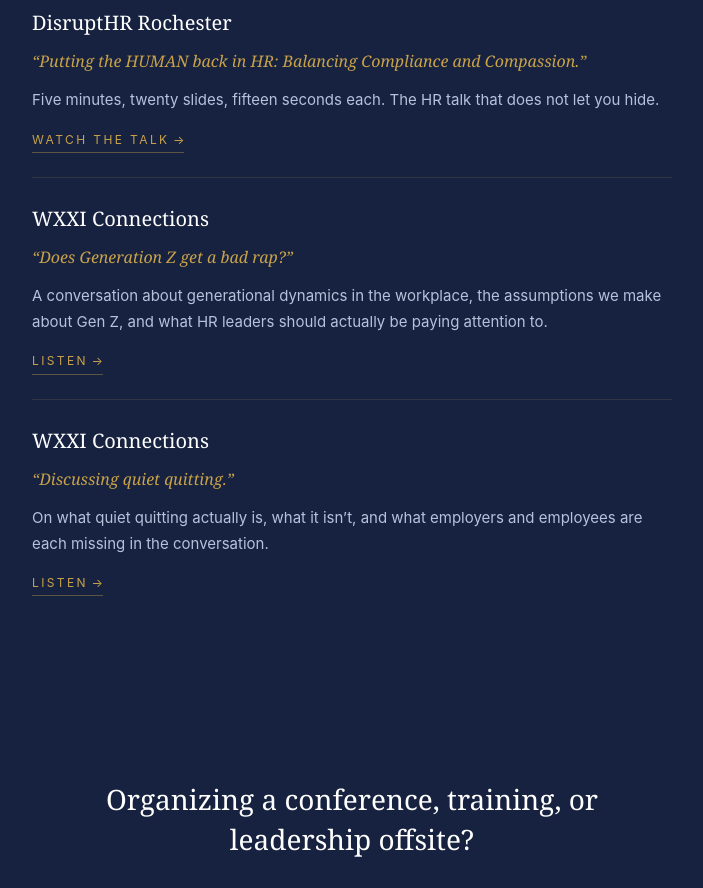
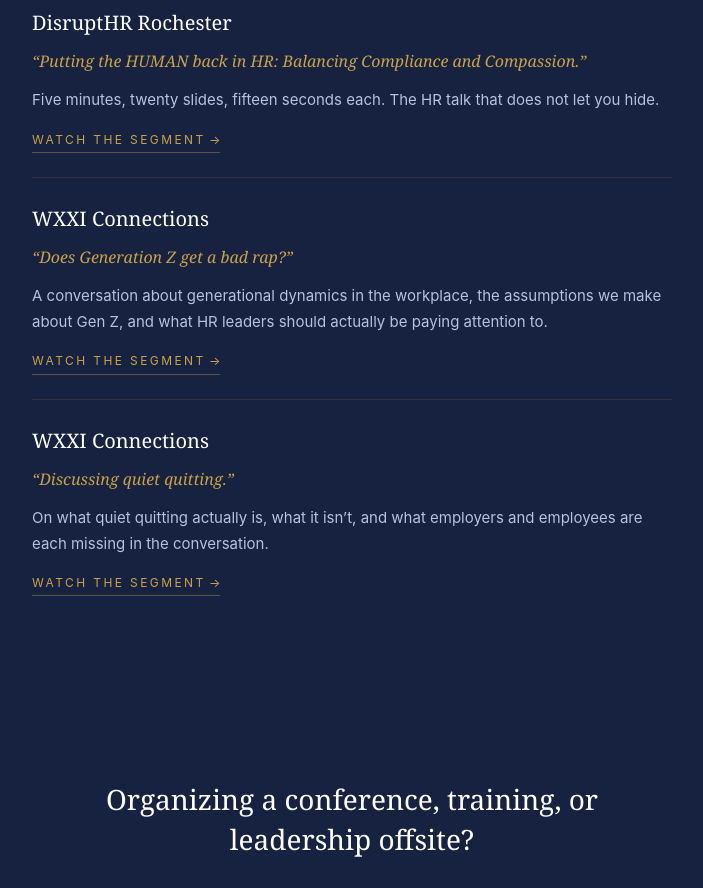
Before and after one commit to neomahrconsulting/neomahr.com, a plain HTML site: page engagements.html in a window 1280 px wide. Shown: the part 2100-2988 px from the top of the page, without its empty margins (288-991 px from the left). Drawn offline with Linux system fonts and the light colour scheme.

Commit message:
Update engagements.html

```diff
--- a/engagements.html
+++ b/engagements.html
@@ -120,21 +120,21 @@
       <h3>DisruptHR Rochester</h3>
       <p class="talk-title">&ldquo;Putting the HUMAN back in HR: Balancing Compliance and Compassion.&rdquo;</p>
       <p>Five minutes, twenty slides, fifteen seconds each. The HR talk that does not let you hide.</p>
-      <a href="https://disrupthr.co/vimeo-video/putting-the-human-back-in-hr-balancing-compliance-and-compassion-adrienne-schleigh-disrupthr-talks/" class="external-link" target="_blank" rel="noopener">Watch the Talk</a>
+      <a href="https://disrupthr.co/vimeo-video/putting-the-human-back-in-hr-balancing-compliance-and-compassion-adrienne-schleigh-disrupthr-talks/" class="external-link" target="_blank" rel="noopener">Watch the Segment</a>
     </div>
 
     <div class="engagement">
       <h3>WXXI Connections</h3>
       <p class="talk-title">&ldquo;Does Generation Z get a bad rap?&rdquo;</p>
       <p>A conversation about generational dynamics in the workplace, the assumptions we make about Gen Z, and what HR leaders should actually be paying attention to.</p>
-      <a href="https://www.wxxinews.org/show/connections/2024-01-10/does-generation-z-get-a-bad-rap" class="external-link" target="_blank" rel="noopener">Listen</a>
+      <a href="https://www.wxxinews.org/show/connections/2024-01-10/does-generation-z-get-a-bad-rap" class="external-link" target="_blank" rel="noopener">Watch the Segment</a>
     </div>
 
     <div class="engagement">
       <h3>WXXI Connections</h3>
       <p class="talk-title">&ldquo;Discussing quiet quitting.&rdquo;</p>
       <p>On what quiet quitting actually is, what it isn&rsquo;t, and what employers and employees are each missing in the conversation.</p>
-      <a href="https://www.wxxinews.org/show/connections/2022-09-22/discussing-quiet-quitting" class="external-link" target="_blank" rel="noopener">Listen</a>
+      <a href="https://www.wxxinews.org/show/connections/2022-09-22/discussing-quiet-quitting" class="external-link" target="_blank" rel="noopener">Watch the Segment</a>
     </div>
   </div>
 </section>
```
